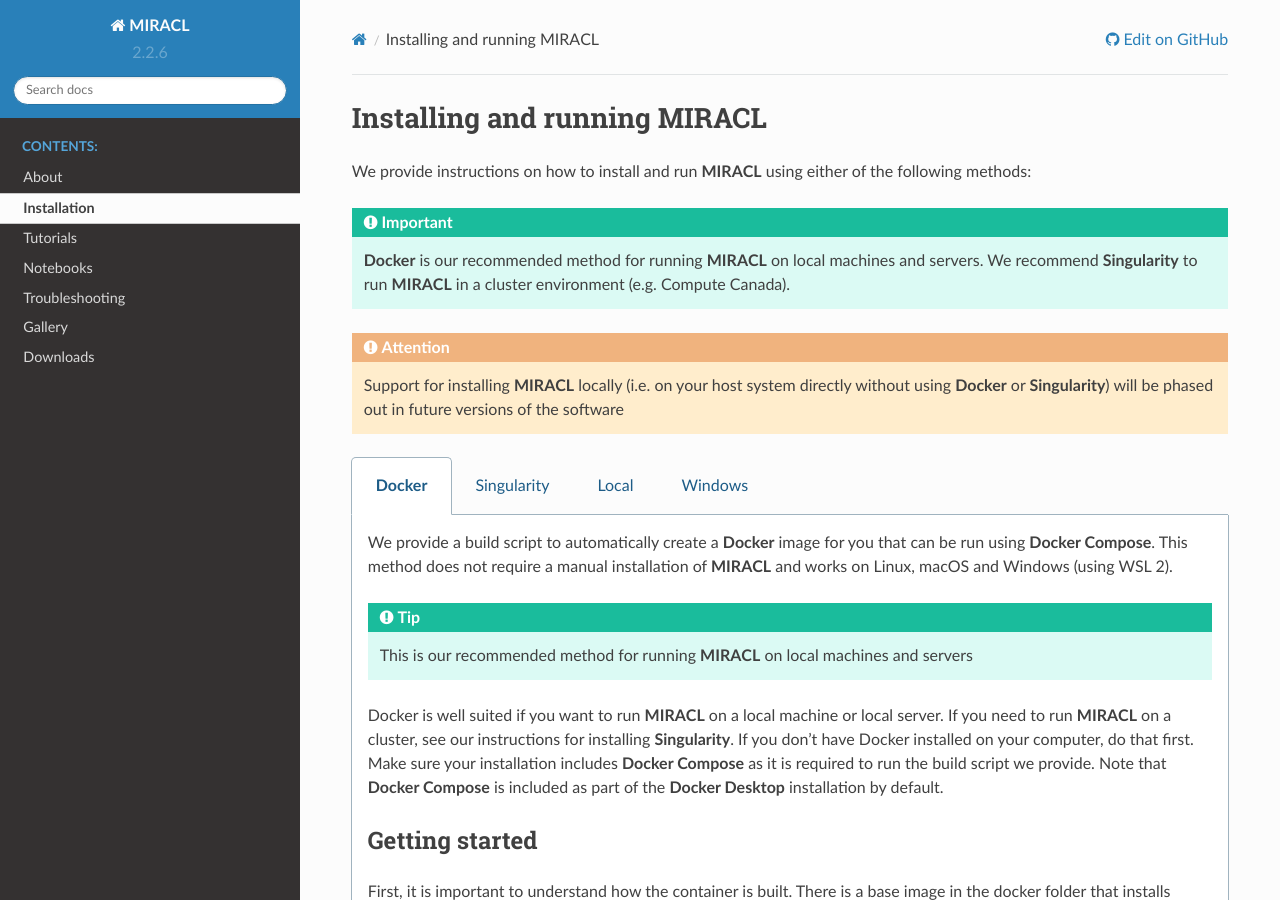
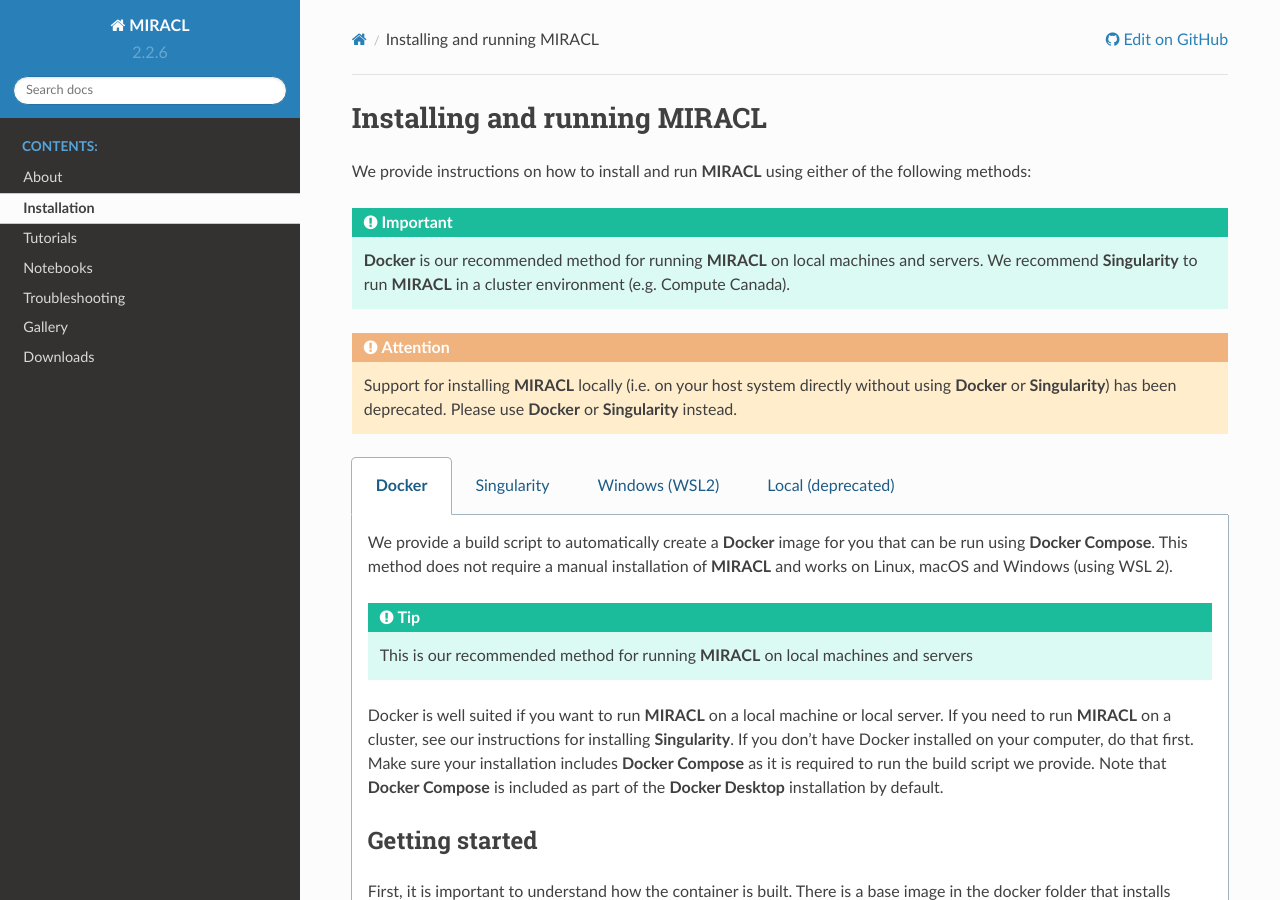
Before and after one commit to AICONSlab/MIRACL, a Sphinx documentation site: the page built from docs/installation/installation.rst, in a window 1280 px wide and 900 px high. Built offline with Sphinx 7.4.7 and the Read the Docs theme 2.0.0, drawn with Linux system fonts in a browser that asks for light colours; some of the changed lines change nothing that is shown.

Commit message:
[docs] update installation docs
Deprecated local install and improved Windows installation section.

```diff
--- a/docs/installation/installation.rst
+++ b/docs/installation/installation.rst
@@ -12,7 +12,8 @@
 .. attention::
    Support for installing :program:`MIRACL` locally (i.e. on your host
    system directly without using :program:`Docker` or :program:`Singularity`)
-   will be phased out in future versions of the software
+   has been deprecated. Please use :program:`Docker` or :program:`Singularity`
+   instead.
 
 .. tabs::
 
@@ -294,12 +295,111 @@
          For running functions on clusters please check our
          :program:`Singularity` tutorials for Compute Canada and Sherlock
 
-   .. tab:: Local
+   .. tab:: Windows (WSL2)
+
+      The Windows Subsystem for Linux (:program:`WSL`) creates an environment
+      that allows users to run versions of :program:`Linux` without having to
+      set up a virtual machine or a different computer.
+
+      .. important::
+         :program:`Docker Desktop` requires :program:`WSL` version ``1.1.3.0``
+         or later to be installed and turned on. To check open a command prompt
+         in Windows (``cmd``) and type: ``wsl --status``.
+
+      To install WSL, users can follow the instructions from
+      `Microsoft <https://docs.microsoft.com/en-us/windows/wsl/install>`_.
+      More comprehensive instructions can be found
+      `here <https://www.windowscentral.com/install-windows-subsystem-linux-windows-10>`_.
+      Upgrading from :program:`WSL1` to :program:`WSL2` is recommended, due to
+      :program:`WSL2`’s `benefits <https://docs.microsoft.com/en-us/windows/wsl/compare-versions>`_.
 
       .. warning::
-         Support for this installation method will be discontinued in future
-         versions of :program:`MIRACL`. We recommend to use :program:`Docker`
+         Support for installing :program:`MIRACL` locally in the WSL has been
+         deprecated in version ``2.2.6`` of :program:`MIRACL`.
+
+      Once the :program:`WSL` has been installed you can proceed to install
+      :program:`Docker`.
+
+      .. note::
+         You may ignore the next step if you have a preferred, :program:`Docker`
+         enabled Linux distribution that is already installed in your
+         :program:`WSL2`.
+
+      .. raw:: html
+
+         <h2>Installing Docker on Windows</h2>
+
+      1. Download the :program:`Docker Desktop` installer for Windows from
+         `here <https://desktop.docker.com/win/main/amd64/Docker%20Desktop%20Installer.exe>`_
+         or from the `release notes <https://docs.docker.com/desktop/release-notes/>`_.
+      2. Double-click :program:`Docker Desktop Installer.exe` to run the
+         installer. By default, :program:`Docker Desktop` is installed at
+         ``C:\Program Files\Docker\Docker``.
+
+      .. attention::
+         By default, :program:`WSL2` should be used with :program:`Docker Desktop`.
+         However, if your Windows system supports :program:`WSL2` *and*
+         :program:`Hyper-V`, make sure to select the :program:`WSL2` option on
+         the Configuration page when prompted.
+
+      3. Follow the instructions on the installation wizard to authorize the
+         installer and proceed with the install.
+      4. When the installation is successful, select ``Close`` to complete the
+         installation process.
+
+      .. tip::
+         Technically, :program:`Docker` can be run on the Windows command
+         prompt. However, it is recommended to use :program:`Docker` in a Linux
+         distro installed in the :program:`WSL`.
+
+      5. Open the :program:`WSL2` on Windows in a command prompt (``cmd``).
+         Check the drop down menu next to the tab for installed Linux versions
+         or type ``wsl -l -v``.
+
+         a. **`Ubuntu` is already installed**: Select it from the drop down.
+            An :program:`Ubuntu` terminal will open in a new tab.
+
+         b. **`Ubuntu` is not yet installed**: Open the
+            :program:`Microsoft Store` and search for :program:`Ubuntu`.
+            Choose the version you want to install and click the ``Get`` button
+            to automatically install it on the :program:`WSL`. Select the
+            version you installed from the drop down next to the command prompt
+            tab. An :program:`Ubuntu` terminal will open in a new tab.
+
+      6. Open :program:`Docker Desktop` and navigate to ``Settings``. In the
+         ``General`` tab check if ``Use the WSL 2 based engine`` checkbox is
+         checked. Check it if it isn't yet.
+      7. Still in the ``Settings`` navigate to ``Resources>WSL integration``.
+         Enable the :program:`Ubuntu` distribution that you want to use
+         :program:`Docker` with.
+      8. Go back to the command prompt and open the :program:`Docker` enabled
+         :program:`Ubuntu` distro in a new tab.
+      9. In the Linux terminal, type ``docker run hello`` to check if
+         :program:`Docker` is working correctly.
+
+      .. raw:: html
+
+         <h2>Install MIRACL in the WSL2</h2>
+
+      Just follow our installation instructions for :program:`Docker` to
+      install :program:`MIRACL` as a :program:`Docker` container in the
+      :program:`WSL2`.
+
+      .. hint::
+         Follow the below steps if you want to install :program:`MIRACL` in
+         your WSL instance locally. If you prefer to use :program:`Docker` to
+         run :program:`MIRACL` on Windows follow our installation instructions
+         for :program:`Docker` instead.
+
+   .. tab:: Local (deprecated)
+
+      .. warning::
+         Support for this installation method has been discontinued starting
+         with version of ``2.2.6`` of :program:`MIRACL`. Please use :program:`Docker`
          or :program:`Singularity` instead.
+
+      .. warning::
+         THIS INSTALLATION METHOD HAS BEEN DEPRECATED!
 
       Steps to setup/run :program:`MIRACL` on a Linux/macOS machine:
 
@@ -473,131 +573,3 @@
          $ git pull
 
       You should be good to go!
-
-   .. tab:: Windows
-
-      .. warning::
-         Support for installing :program:`MIRACL` locally in the WSL will be
-         discontinued in future versions of :program:`MIRACL`. We recommend to
-         use :program:`Docker` or :program:`Singularity` instead.
-
-      To install :program:`MIRACL` on your Windows system, Windows Subsystem
-      for Linux (WSL) must be installed.
-      `WSL2 <https://docs.microsoft.com/en-us/windows/wsl/compare-versions>`_
-      is preferred. From there, the usual steps to install :program:`MIRACL` on
-      a Linux based system will be used with a few tweaks.
-
-      .. hint::
-         Follow the below steps if you want to install :program:`MIRACL` in
-         your WSL instance locally. If you prefer to use :program:`Docker` to
-         run :program:`MIRACL` on Windows follow our installation instructions
-         for :program:`Docker` instead.
-
-      .. raw:: html
-
-         <h2>Installing WSL 2 on Windows</h2>
-
-      The Windows Subsystem for Linux (WSL) creates an environment that allows
-      users to run versions of Linux without having to set up a virtual
-      machine or a different computer.
-
-      To install WSL, users can follow the
-      `instructions <https://docs.microsoft.com/en-us/windows/wsl/install>`_
-      from Microsoft. More comprehensive instructions can be found
-      `here <https://www.windowscentral.com/install-windows-subsystem-linux-windows-10>`_.
-      Upgrading from WSL 1 to WSL 2 is recommended, due to
-      `WSL 2's benefits <https://docs.microsoft.com/en-us/windows/wsl/compare-versions>`_.
-
-      .. raw:: html
-
-         <h2>Install the Ubuntu distribution (Ubuntu 22.04) from the Microsoft Store</h2>
-
-      .. note::
-         You may ignore this step if you have a preferred Linux distribution
-         that is already installed in your WSL2
-
-      A Linux distribution (distro), like Ubuntu, is an operating system based
-      on the Linux kernel.
-
-      Now that WSL (either 1 or 2) is installed, the :program:`Ubuntu 22.04`
-      distro can be installed. To install Ubuntu, open the Windows Store app,
-      search for ":program:`Ubuntu 22.04`", and select the ``Get`` button. You
-      could also use this
-      `link <https://www.microsoft.com/en-gb/p/ubuntu-2004-lts/9n6svws3rx71>`_.
-
-      .. raw:: html
-
-         <h2>Install Python and pip</h2>
-
-      The Ubuntu distro should have :program:`Python 3` installed. To ensure
-      that this is the case, update all packages installed in the WSL:
-
-      .. code-block::
-
-         $ sudo apt update
-         $ sudo apt -y upgrade
-
-      We can see which version of :program:`Python 3` is installed by typing:
-
-      .. code-block::
-
-         $ python3 -V
-
-      The output in the terminal window will show the version number.
-
-      :program:`pip` is required to install software packages in
-      :program:`Python`. It can be installed by running the following command:
-
-      .. code-block::
-
-         $ sudo apt install -y python3-pip
-
-      You could also use :program:`Anaconda` to install the packages but we
-      found that installing and using pip was more straightforward.
-
-      .. raw:: html
-
-         <h2>Install MIRACL using local installation instructions</h2>
-
-      To actually install :program:`MIRACL`, follow the local installation
-      instructions for Linux and macOS.
-
-      .. raw:: html
-
-         <h2>Installing Xming</h2>
-
-      To use :program:`MIRACL's` graphical user interface (GUI),
-      :program:`Xming` must be installed. :program:`Xming` is a display server
-      for Windows computers, that is available for use by anyone. It can be
-      downloaded from `SourceForge <https://www.google.com/url?q=https://sourceforge.net/projects/xming/&source=gmail&ust=1641769602186000&usg=AOvVaw2MoTURhTsyCk_-56M3Qljj>`_.
-
-      Before running :program:`MIRACL's` GUI, run Xming. In the terminal window
-      where :program:`MIRACL's` GUI will be run, input the following command:
-
-      .. code-block::
-
-         $ export DISPLAY=$DISPLAY:localhost:0
-
-      .. raw:: html
-
-         <h2>Running MIRACL with WSL 2</h2>
-
-      Now that everything is installed, :program:`MIRACL` can be run via the
-      WSL. To run:
-
-      #. Open WSL via terminal
-      #. Navigate to the folder where you would like to run MIRACL from
-      #. Activate the environment containing ``miracl``:
-
-      .. code-block::
-
-         $ source activate miracl
-         $ miraclGUI
-
-      .. raw:: html
-
-         <h2>Jupyter notebook</h2>
-
-      .. |linktoworkshop| replace:: :doc:`here <../downloads/workshops/2024/stanford_20_03_2024/stanford_20_03_2024>`
-
-      .. include:: ../directives/tutorial_notebook_links.txt
```
